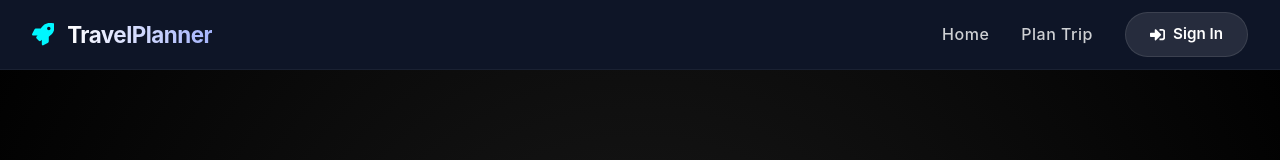
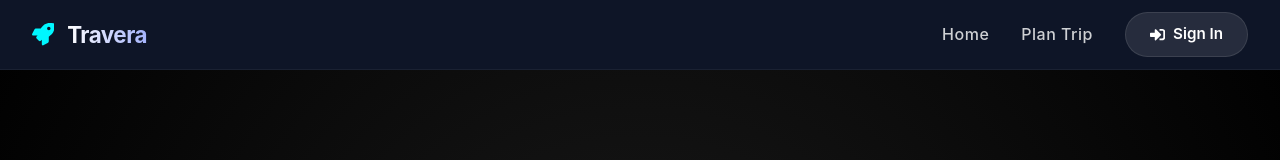
Before and after one commit to Sukheshram14/Travel_Planner, a React (Vite) app in the folder client/: page / in a window 1280 px wide. Shown: the top 160 px of the page. Built offline with nearby package versions, Linux system fonts and the light colour scheme; no server answers.

Commit message:
seventh commit

```diff
--- a/client/index.html
+++ b/client/index.html
@@ -5,7 +5,7 @@
   <meta charset="UTF-8" />
   <link rel="icon" type="image/svg+xml" href="/vite.svg" />
   <meta name="viewport" content="width=device-width, initial-scale=1.0" />
-  <title>Travel Planner | AI Itinerary</title>
+  <title>Travera | AI Itinerary</title>
   <meta name="theme-color" content="#0f172a" />
   <meta name="description" content="AI-Powered Travel Itinerary Planner" />
   <!-- [NEW] PDF Export library -->
--- a/client/src/components/Navbar.jsx
+++ b/client/src/components/Navbar.jsx
@@ -23,7 +23,7 @@ const Navbar = () => {
         <nav style={styles.nav} className="navbar">
             <div style={styles.logo} onClick={() => { setIsMenuOpen(false); navigate('/'); }}>
                 <FaRocket color="#00f7ff" />
-                <span style={styles.logoText} className="navbar-logo-text">TravelPlanner</span>
+                <span style={styles.logoText} className="navbar-logo-text">Travera</span>
             </div>
 
             {/* Mobile Menu Toggle */}
```
